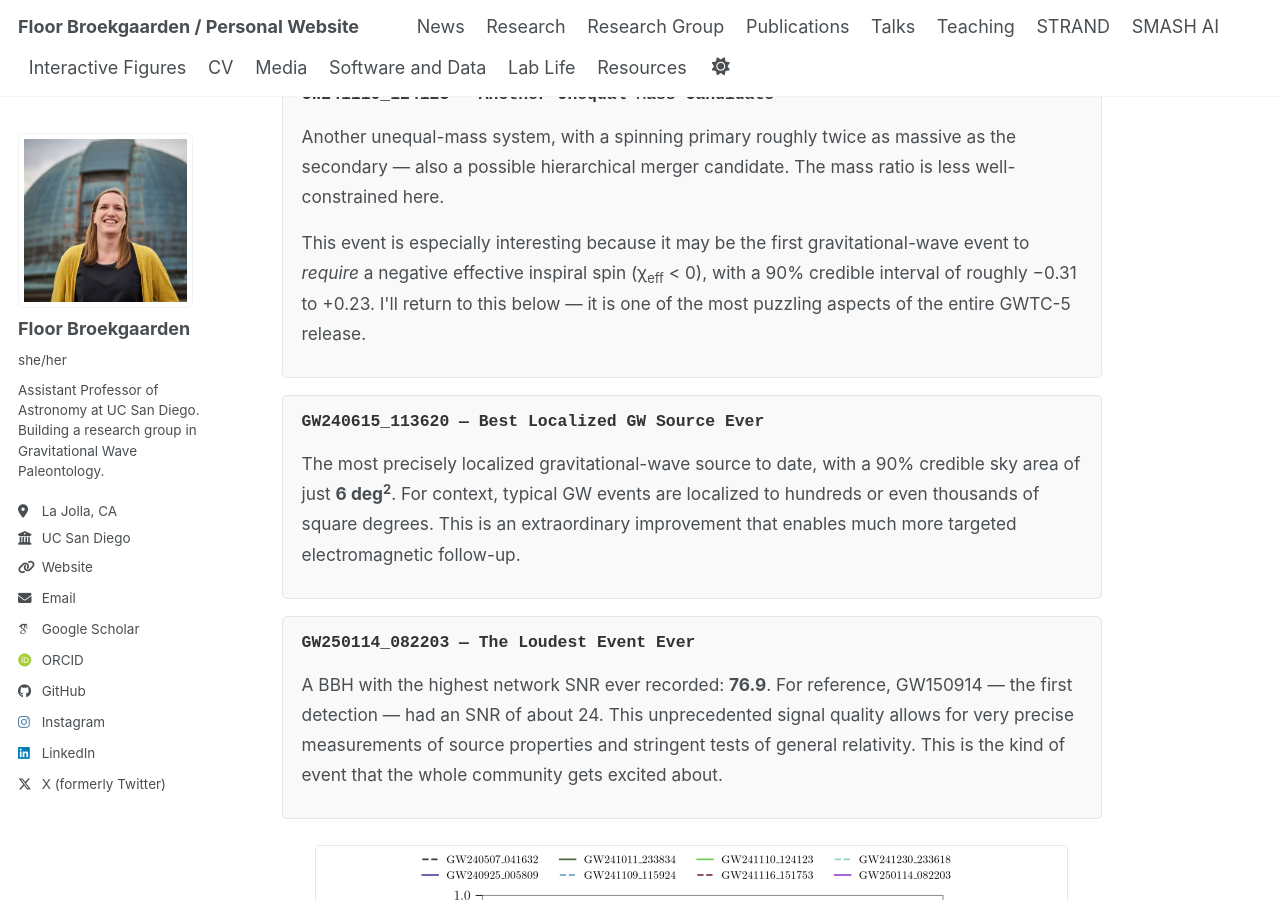
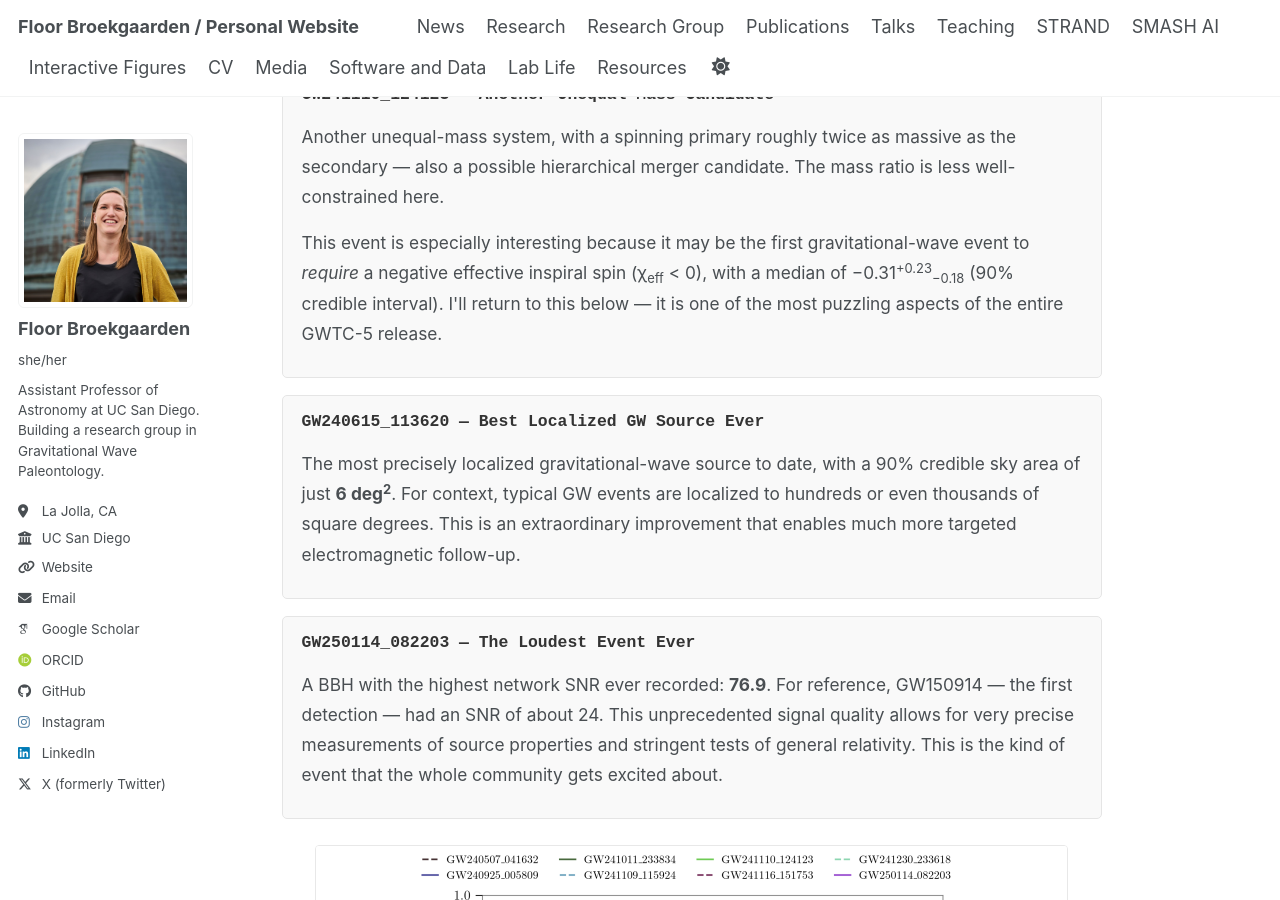
Before and after one commit to FloorBroekgaarden/FloorBroekgaarden.github.io, a Jekyll site: the page built from _pages/gwtc5.md, in a window 1280 px wide and 900 px high, scrolled down 8900 px. Built offline with Jekyll 4.4.1, drawn with Linux system fonts in a browser that asks for light colours; some web fonts are replaced; a script bundle is joined from its source files by our own code; library files that are not in the unit come from our copies.

Commit message:
Update gwtc5.md

```diff
--- a/_pages/gwtc5.md
+++ b/_pages/gwtc5.md
@@ -217,7 +217,7 @@ author_profile: true
 <div class="event-card">
   <div class="event-name">GW241110_124123 — Another Unequal-Mass Candidate</div>
   <p>Another unequal-mass system, with a spinning primary roughly twice as massive as the secondary — also a possible hierarchical merger candidate. The mass ratio is less well-constrained here.</p>
-  <p>This event is especially interesting because it may be the first gravitational-wave event to <em>require</em> a negative effective inspiral spin (χ<sub>eff</sub> &lt; 0), with a 90% credible interval of roughly −0.31 to +0.23. I'll return to this below — it is one of the most puzzling aspects of the entire GWTC-5 release.</p>
+  <p>This event is especially interesting because it may be the first gravitational-wave event to <em>require</em> a negative effective inspiral spin (χ<sub>eff</sub> &lt; 0), with a median of −0.31<sup>+0.23</sup><sub>−0.18</sub> (90% credible interval). I'll return to this below — it is one of the most puzzling aspects of the entire GWTC-5 release.</p>
 </div>
 
 <div class="event-card">
```
